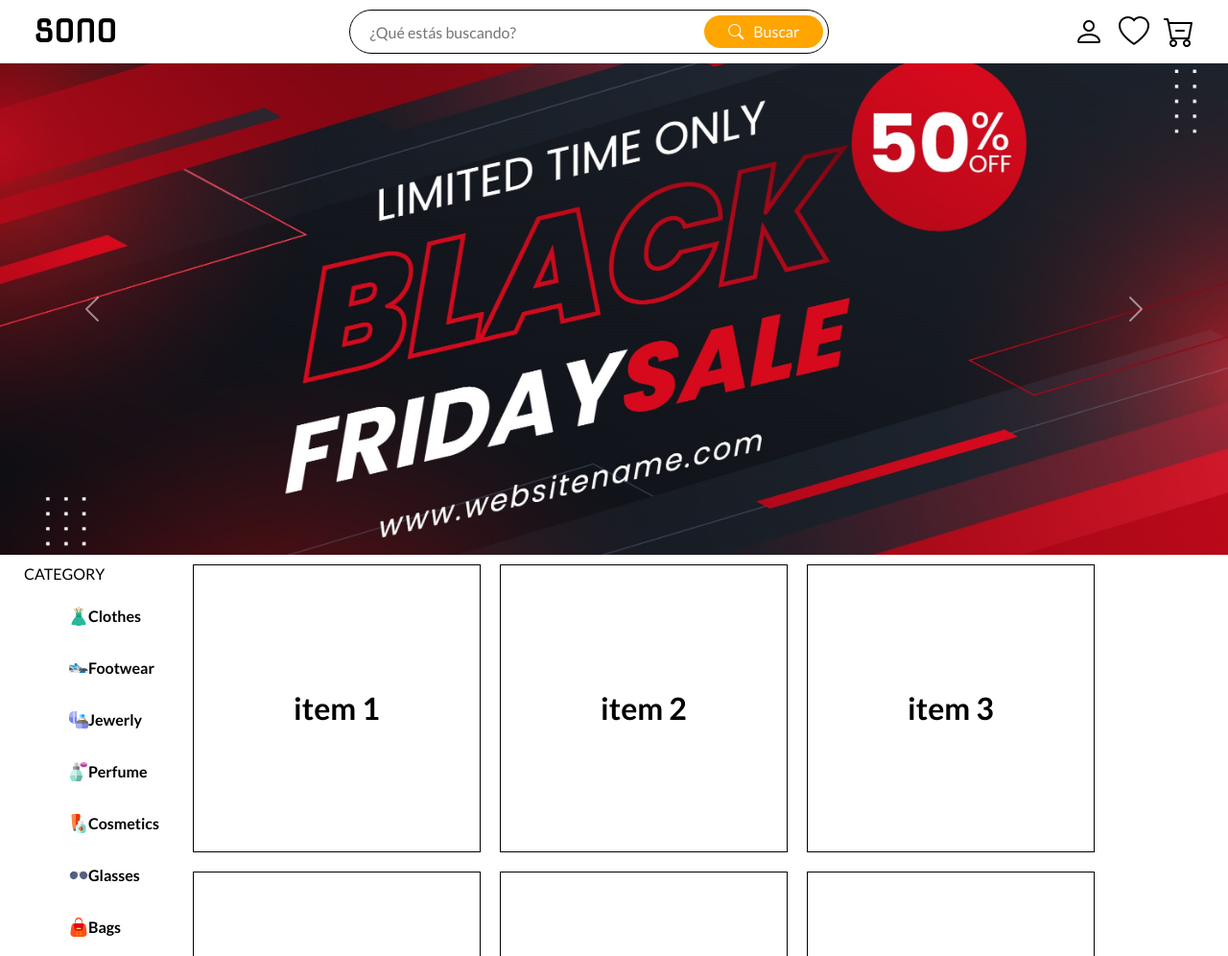
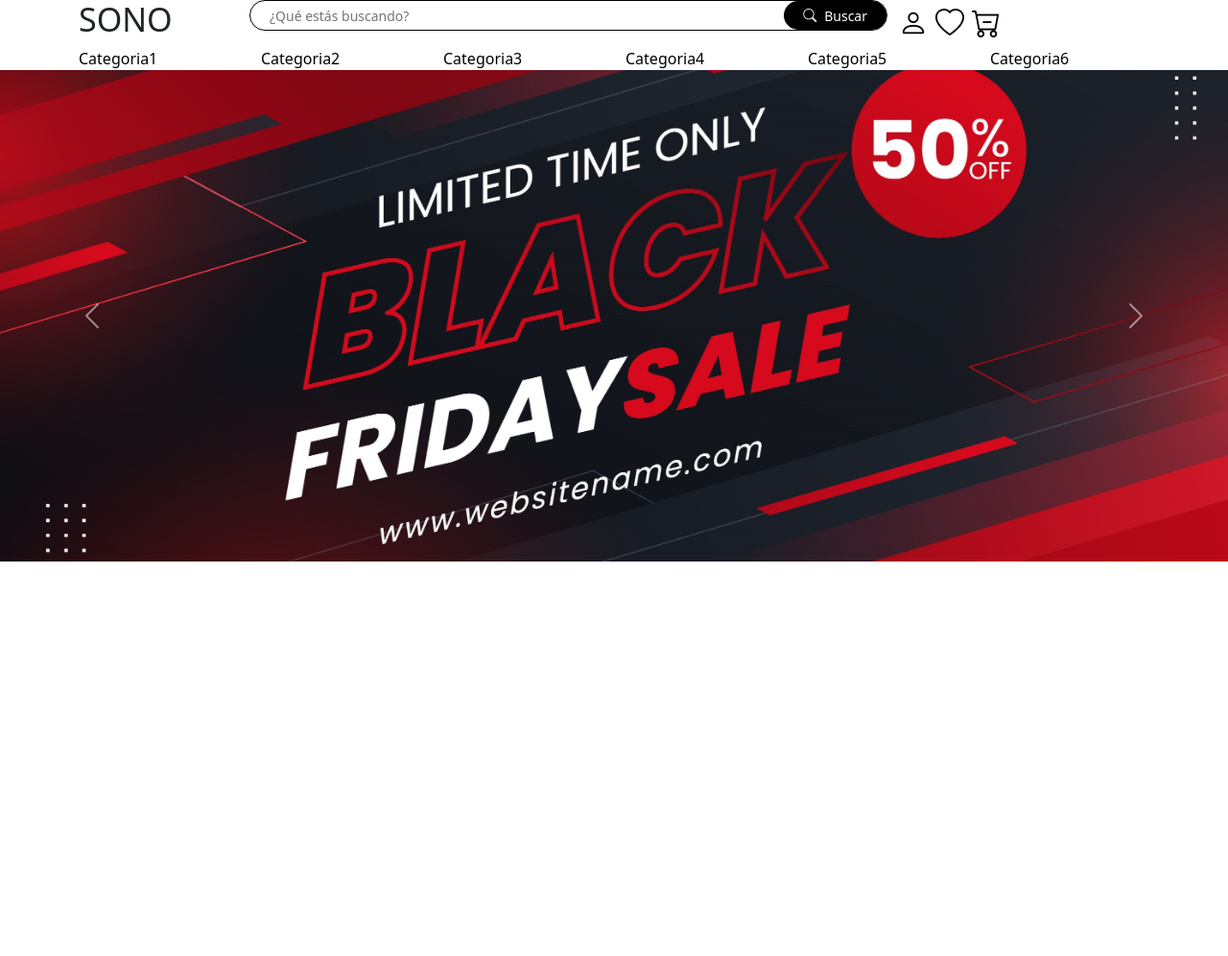
Before and after one commit to PR1DE-23/tienda-web, a plain HTML site: page index.html in a window 1280 px wide. Shown: the top 996 px of the page at 96% size. After the commit the page ends 800 px from the top, so only its background shows below. Drawn offline with nearby package versions, Linux system fonts and the light colour scheme.

Commit message:
Correcion de diseño

```diff
--- a/index.html
+++ b/index.html
@@ -16,24 +16,40 @@
 </head>
 <body>
   <!-- Header -->
-  <div class="wrap header">
-    <h1 class="caja logo">SONO</h1>
+  <header class="container header">
 
-    <div class="caja mi-nav">
-      <div class="nav-buscador">
-        <input class="nav-buscador-text" type="text" placeholder="¿Qué estás buscando?">
-        <button class="nav-buscador-submit"><i class="bi bi-search"></i>Buscar</button>
+    <div class="row">
+
+      <div class="col-2 header-item marca">
+        <h1 class="logo">SONO</h1>
       </div>
-      <ul class="nav-items">
-        <li class="mi-nav-item"><a href="#"><i class="bi bi-person"></i></a></li>
-        <li class="mi-nav-item"><a href="#"><i class="bi bi-heart"></i></a></li>
-        <li class="mi-nav-item"><a href="#"><i class="bi bi-cart-dash"></i></a></li>
-      </ul>
+
+      <div class="col-7 header-item buscador">
+        <input class="buscador-input" type="text" placeholder="¿Qué estás buscando?">
+        <button class="buscador-boton"><i class="bi bi-search"></i>Buscar</button>
+      </div>
+
+      <div class="col-3 header-item usuario">
+          <a href="#"><i class="bi bi-person"></i></a>
+          <a href="#"><i class="bi bi-heart"></i></a>
+          <a href="#"><i class="bi bi-cart-dash"></i></a>
+      </div>
+
     </div>
-  </div>
+
+    <div class="row">
+      <div class="col-2"><a href="#">Categoria1</a></div>
+      <div class="col-2"><a href="#">Categoria2</a></div>
+      <div class="col-2"><a href="#">Categoria3</a></div>
+      <div class="col-2"><a href="#">Categoria4</a></div>
+      <div class="col-2"><a href="#">Categoria5</a></div>
+      <div class="col-2"><a href="#">Categoria6</a></div>
+    </div>
+
+  </header>
 
   <!-- Banner -->
-  <div class="wrap banner">
+  <div headers="wrap banner">
     <div class="caja promocional">
 
       <div id="carousel-promocional" class="carousel slide">
@@ -61,55 +77,3 @@
 
     </div>
   </div>
-
-  <!-- Principal -->
-  <div class="mi-container">
-
-    <div class="caja aside">
-      <h2>CATEGORY</h2>
-      <ul>
-        <li class="category"><img class="category-icon" src="img/dress.svg" alt="">Clothes</li>
-        <li class="category"><img class="category-icon" src="img/shoes.svg" alt="">Footwear</li>
-        <li class="category"><img class="category-icon" src="img/jewelry.svg" alt="">Jewerly</li>
-        <li class="category"><img class="category-icon" src="img/perfume.svg" alt="">Perfume</li>
-        <li class="category"><img class="category-icon" src="img/cosmetics.svg" alt="">Cosmetics</li>
-        <li class="category"><img class="category-icon" src="img/glasses.svg" alt="">Glasses</li>
-        <li class="category"><img class="category-icon" src="img/bag.svg" alt="">Bags</li>
-      </ul>
-    </div>
-
-    <div class="caja main">
-      <div class="item">item 1</div>
-      <div class="item">item 2</div>
-      <div class="item">item 3</div>
-      <div class="item">item 4</div>
-      <div class="item">item 5</div>
-      <div class="item">item 6</div>
-      <div class="item">item 7</div>
-      <div class="item">item 8</div>
-      <div class="item">item 9</div>
-      <div class="item">item 10</div>
-      <div class="item">item 11</div>
-      <div class="item">item 12</div>
-    </div>
-  </div>
-
-  <!-- Footer -->
-  <div class="wrap footer">
-    <div class="caja promocional">
-
-      <i class="bi bi-geo-alt-fill"></i>
-      <i class="bi bi-telephone-fill"></i>
-      <i class="bi bi-envelope-fill"></i>
-
-      <i class="bi bi-facebook"></i>
-      <i class="bi bi-linkedin"></i>
-      <i class="bi bi-instagram"></i>
-      <i class="bi bi-youtube"></i>
-      <i class="bi bi-twitter"></i>
-
-    </div>
-  </div>
-  <script src="https://cdn.jsdelivr.net/npm/bootstrap@5.3.0/dist/js/bootstrap.bundle.min.js"></script>
-</body>
-</html>
--- a/styles.css
+++ b/styles.css
@@ -5,16 +5,14 @@
   box-sizing: border-box;
 }
 
-body {
-  font-family: "Lato", sans-serif;
-}
-
 h1 {
-  font-size: 1rem;
+  font-size:  34px;
 }
 
 h2 {
   font-size: 1rem;
+  align-items: center;
+  justify-content: center;
 }
 
 li, a, i {
@@ -30,91 +28,46 @@ a {
   color: black;
 }
 
-.wrap {
-  width: 100%;
+/* header */
+
+.usuario, .buscador, .header ul, button{
   display: flex;
-  flex-wrap: wrap;
+  align-items: center;
 }
 
-.mi-container {
-  padding: 0 25px;
-  display: flex;
-  gap: 20px;
+.buscador {
+  height: 32px;
+  border: 1px solid black;
+  padding:0;
+  padding-left: 20px;
+  border-radius: 17px;
+  transform: translateZ(0);
 }
 
-.caja {
-  color: black;
-  font-size: 2rem;
-  font-weight: bold;
-  display: flex;
+.buscador-input {
+  font-size: 14px;
+  flex: 1;
+  border: none;
+  outline: none;
 }
 
-/* header */
-
-.header {
-  background-color: white;
-  padding: 0;
-  padding: 0 25px;
+.buscador-boton {
+  font-size: 14px;
+  height: 30px;
+  padding: 0 20px;
+  display: flex;
+  gap: 8px;
+  color: white;
+  background-color: black;
+  border-radius: 175px;
+  border: none;
 }
 
-.logo {
-  padding: 10px;
-  font-family: "Nova Square", sans-serif;
-  align-items: center;
-  justify-content: center;
-  margin: 0;
+.usuario{
+  font-size: 30px;
+  gap: 8px;
 }
 
-.mi-nav {
-  flex-grow: 1;
-  display: flex;
-  align-items: center;
-  justify-content: space-between;
-  padding: 10px;
-}
-
-.nav-buscador {
-  display: flex;
-  height: 100%;
-  max-width: 500px;
-  margin: 0 auto;
-  flex-grow: 1;
-  align-items: center;
-  border: 1px solid black;
-  border-radius: 30px;
-  padding: 5px 5px 5px 20px ;
-
-}
-
-.nav-buscador-text{
-  font-size: 1rem;
-  height: 100%;
-  flex-grow: 1;
-  border: none;
-  border: none;
-  outline: none;
-  background-color: transparent;
-}
-
-.nav-buscador-submit{
-  display: flex;
-  gap: 10px;
-  align-items: center;
-  justify-content: center;
-  height: 100%;
-  font-size: 1rem;
-  border: none;
-  color: white;
-  background-color: orange;
-  padding: 5px 25px;
-  border-radius: 25px;
-}
-
-.nav-items {
-  display: flex;
-  gap: 15px;
-  margin: 0;
-}
 
 /* banner */
 
@@ -139,59 +92,3 @@ a {
   position: relative;
   transform: translateY(-8%);
 }
-
-/* aside */
-
-.aside {
-  width: 300px;
-  display: flex;
-  flex-direction: column;
-}
-
-.aside li {
-  font-size: 1rem;
-}
-
-.category {
-  padding: 15px;
-}
-
-.category-icon {
-  width: 20px;
-}
-
-/* main */
-
-.main {
-  background-color: transparent;
-  border: none;
-  display: inline-flex;
-  gap: 20px;
-  flex-wrap: wrap;
-
-}
-
-.item {
-  background-color: white;
-  border: 1px solid black;
-  height: 300px;
-  width: 300px;
-  display: flex;
-  justify-content: center;
-  align-items: center;
-}
-
-/* footer */
-
-.footer {
-
-  padding-top: 0;
-}
-
-/* Responsive */
-
-@media screen and (max-width: 629px) {
-  .logo {
-    margin: 0 auto;
-  }
-}
```
